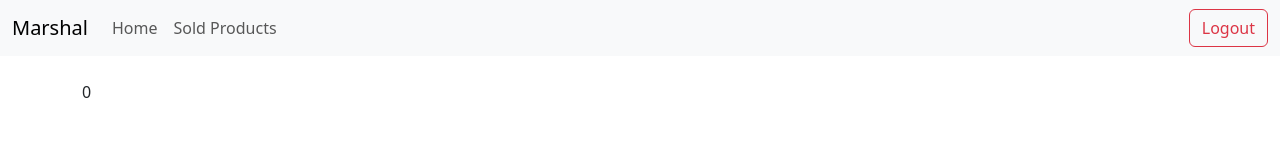
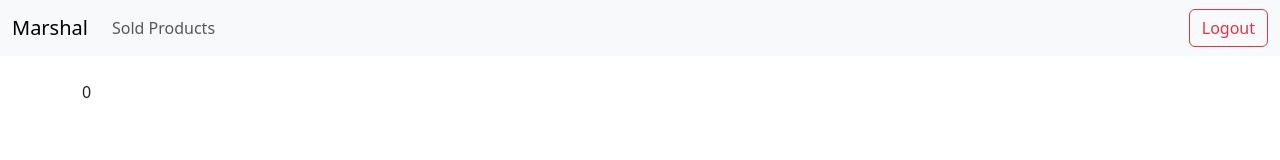
Before and after one commit to AlenStojmirov/marshal, a React (Create React App) app: page / in a window 1280 px wide. Shown: the top 160 px of the page. Built offline with nearby package versions, Linux system fonts and the light colour scheme; no server answers; the database is empty; sample sign-in values are in the browser's storage.

Commit message:
fix navbar toggler

```diff
--- a/src/components/navbar/navbar.jsx
+++ b/src/components/navbar/navbar.jsx
@@ -1,11 +1,11 @@
 import React from 'react';
-import { Link, useNavigate } from 'react-router-dom';
-import { signOut } from 'firebase/auth';
-import { auth } from '../../firebase';
-import { useAuth } from '../../context/AuthContext';
+import {Link, useNavigate} from 'react-router-dom';
+import {signOut} from 'firebase/auth';
+import {auth} from '../../firebase';
+import {useAuth} from '../../context/AuthContext';
 
 const Navbar = () => {
-    const { currentUser } = useAuth();
+    const {currentUser} = useAuth();
     const navigate = useNavigate();
 
     const handleLogout = async () => {
@@ -32,20 +32,23 @@ const Navbar = () => {
                     <span className="navbar-toggler-icon"></span>
                 </button>
                 <div className="collapse navbar-collapse" id="navbarNav">
-                    <ul className="navbar-nav me-auto">
+                    <div className="w-100 d-flex flex-column flex-lg-row justify-content-center justify-content-lg-between align-items-center">
+                        <ul className="navbar-nav text-center">
                             <li className="nav-item">
-                            <Link className="nav-link" to="/">Home</Link>
-                        </li>
-                        <li className="nav-item">
-                            <Link className="nav-link" to="/sold-products">Sold Products</Link>
+                                <Link className="nav-link" to="/sold-products">
+                                    Sold Products
+                                </Link>
                             </li>
                             {/* Add more nav links as needed */}
                         </ul>
                         {currentUser && (
+                            <div className="mt-3 mt-lg-0">
                                 <button className="btn btn-outline-danger" onClick={handleLogout}>
                                     Logout
                                 </button>
+                            </div>
                         )}
+                    </div>
                 </div>
             </div>
         </nav>
--- a/src/index.js
+++ b/src/index.js
@@ -4,6 +4,7 @@ import './index.css';
 import App from './App';
 import {BrowserRouter} from "react-router-dom";
 import 'bootstrap/dist/css/bootstrap.min.css';
+import 'bootstrap/dist/js/bootstrap.bundle.min.js';
 
 const root = ReactDOM.createRoot(document.getElementById('root'));
 root.render(
```
Lines whose indentation alone changed are shown as unchanged.
